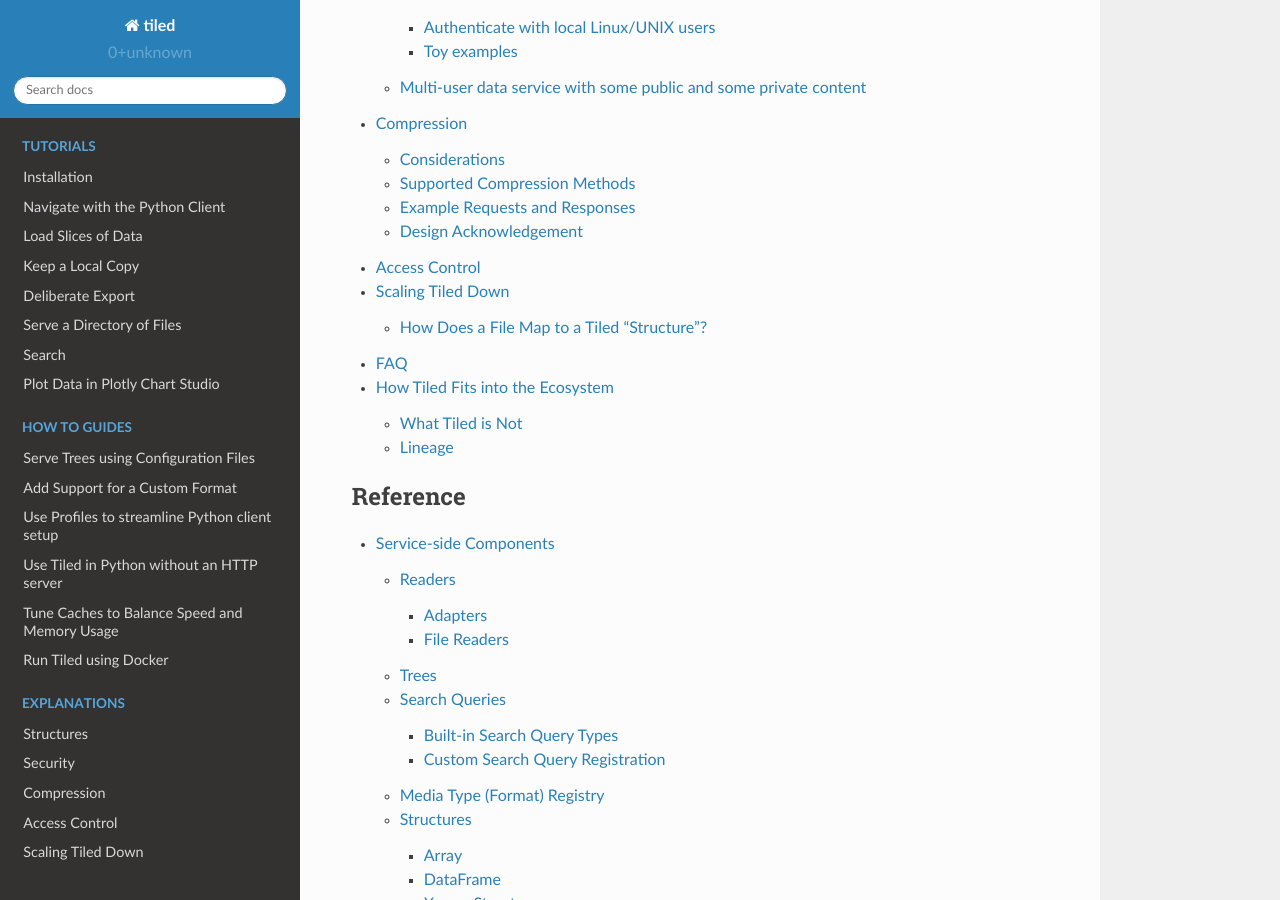
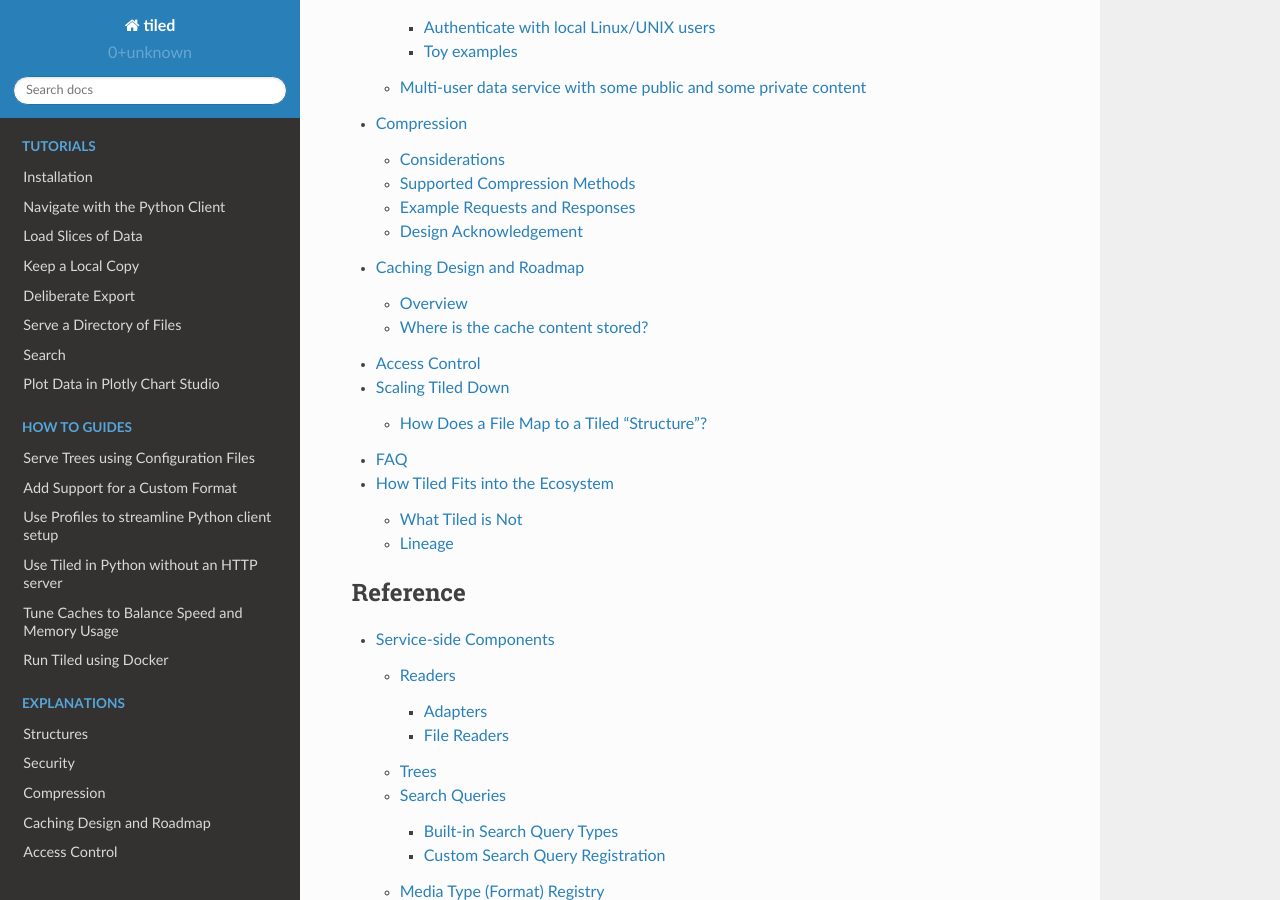
Before and after one commit to bluesky/tiled, a Sphinx documentation site: the page built from docs/source/index.md, in a window 1280 px wide and 900 px high, scrolled down 4982 px. Built offline with Sphinx 7.4.7 and the Read the Docs theme 2.0.0, drawn with Linux system fonts in a browser that asks for light colours; pages that are not in the unit, such as notebooks, are missing from menus; some of the changed lines change nothing that is shown.

Commit message:
Explain caching theory and roadmap.

````diff
--- /dev/null
+++ b/docs/source/explanations/caching.md
@@ -0,0 +1,67 @@
+# Caching Design and Roadmap
+
+For practical guides on client-side and service-side caching, see
+{doc}`../tutorials/caching` and {doc}`../how-to/tune-caches`.
+
+```{note}
+This page discusses both current features and planned features. Italicized remarks
+in the discussion below makes clear what exists now and what is on the road map.
+```
+
+## Overview
+
+There are three types of caches in Tiled:
+
+1. **Client-side response cache.** The Tiled Python client implements a standard
+   web cache, similar in both concept and implementation to a web browser's cache.
+   It enables an offline "airplane mode". If a server is available, it enables the
+   client to check whether the version it has is the latest one.
+2. **Service-side response cache.**
+   _This is not yet implemented, but planned soon._  This is also a standard web
+   cache, on the server side. It stores the content of the most frequent responses.
+   This covers use cases such as, "The user made the exact same requests again that
+   they made earlier, perhaps they restarted their Jupyter notebook or re-ran some
+   application workflow."
+3. **Service-side data cache.** The _response_ caches are very finely targeted.
+   Requests that ask for overlapping but distinct slices of data, or requests that
+   ask for the data to be encoded in a different format, will not benefit from that
+   cache; they will "miss". The _data_ cache, however, stores chunks of (array,
+   dataframe) data, which is it can slice and encode differently for different
+   requests. It will not provide quite the same speed boost as a response cache,
+   but it has a broader impact.
+
+## Where is the cache content stored?
+
+Caches can be _private_, stored in the memory space of the worker process,
+or _shared_ via an external service like Redis, available to multiple workers
+in a horizontally-scaled deployment.
+
+The Tiled Python client currently supports a private, transient cache in memory
+and a shared, persistent cache backed by files on disk. (The disk cache uses
+file-based locking to ensure consistency.) The caching mechanism is pluggable:
+other storage mechanisms can be injected without changes to Tiled itself.
+
+Tiled plans to support placing the service-side caches---items (2) and (3)
+above---in either private or shared mode, using respectively worker memory or
+Redis. Different choices will give different benefits, as discussed below.
+_Currently, only (3) is implemented and it only supports storage in worker
+memory._
+
+When the data cache (3) is private, it can simply store chunks of data (numpy
+arrays, dataframe partitions, etc.) as live runtime objects in Python process
+memory. Storage and retrieval are extremely cheap: they cost about one dictionary
+lookup.  When the data cache (3) is shared, the data will have to be serialized
+(e.g. with pickle) and moved into the shared external service. The benefit is
+that, in a horizontally-scaled deployment with a user's requests load-balanced
+over many workers, all workers will have fast access to the cached chunks of
+data. The access will not be as fast in the private mode, but it will be much
+faster than reading data from disk.
+
+The entries in the response caches---items (1) and (2) above---are serialized
+bytes (HTTP responses). Therefore, the overhead of moving them into external
+storage is lower, as there is no serialization/deserialization step.
+
+In the simple case of a single-worker deployment, for "scaled down" use on a
+laptop, there is no speed benefit to keeping anything out-of-process, so Tiled
+will always support the _option_ of placing (2) and (3) in worker memory, even
+if shared memory proves to be a better choice for larger deployments.
--- a/docs/source/how-to/tune-caches.md
+++ b/docs/source/how-to/tune-caches.md
@@ -61,13 +61,12 @@
 To log cache hits, misses, and stores, use this configuration setting
 
 ```yaml
-# Disable data cache.
 data_cache:
   bytes_available: ...
   log_level: DEBUG  # case-insensitive
 ```
 
-or environment variable
+or the environment variable
 
 ```
 TILED_DATA_CACHE_LOG_LEVEL=DEBUG  # case-insensitive
--- a/docs/source/index.md
+++ b/docs/source/index.md
@@ -31,6 +31,7 @@
 explanations/structures
 explanations/security
 explanations/compression
+explanations/caching
 explanations/access-control
 explanations/scaling-down
 explanations/faq
````
